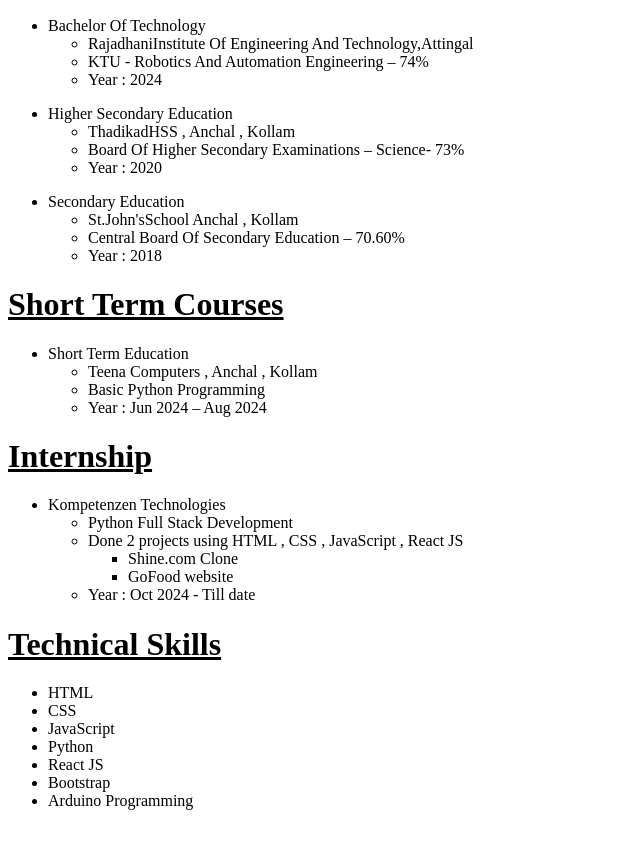
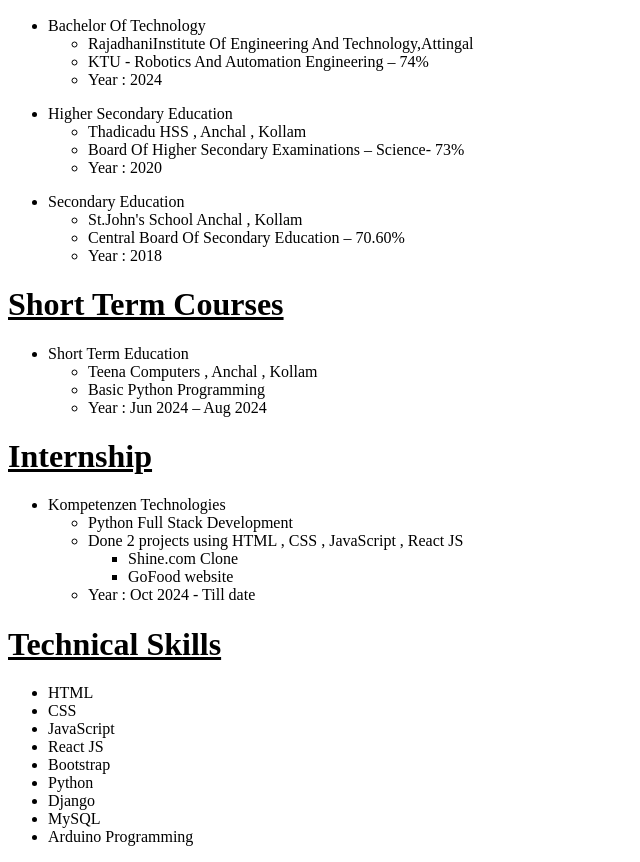
Before and after one commit to Akhilomatic/portfolio-html, a plain HTML site: page index.html in a window 1280 px wide. Shown: the part 540-1402 px from the top of the page, without its empty margins (0-640 px from the left). Before the commit the page ends 1366 px from the top, so only its background shows below. Drawn offline with Linux system fonts and the light colour scheme.

Commit message:
Update index.html

```diff
--- a/index.html
+++ b/index.html
@@ -35,7 +35,7 @@
         <ul>
             <li>Higher Secondary Education</li>
                 <ul>
-                    <li>ThadikadHSS , Anchal , Kollam
+                    <li>Thadicadu HSS , Anchal , Kollam
                         <li>Board Of Higher Secondary Examinations – Science- 73%
                             <li>Year : 2020                            </li>
                         </li>
@@ -47,7 +47,7 @@
         <ul>
             <li>Secondary Education</li>
                 <ul>
-                    <li>St.John'sSchool Anchal , Kollam
+                    <li>St.John's School Anchal , Kollam
 
                         <li>Central Board Of Secondary Education – 70.60%
                             <li>Year : 2018                            </li>
@@ -91,9 +91,11 @@
         <li>HTML</li>
         <li>CSS</li>
         <li>JavaScript</li>
-        <li>Python</li>
         <li>React JS</li>
         <li>Bootstrap</li>
+        <li>Python</li>
+        <li>Django</li>
+        <li>MySQL</li>
         <li>Arduino Programming</li>
     </ul>
 </body>
```
